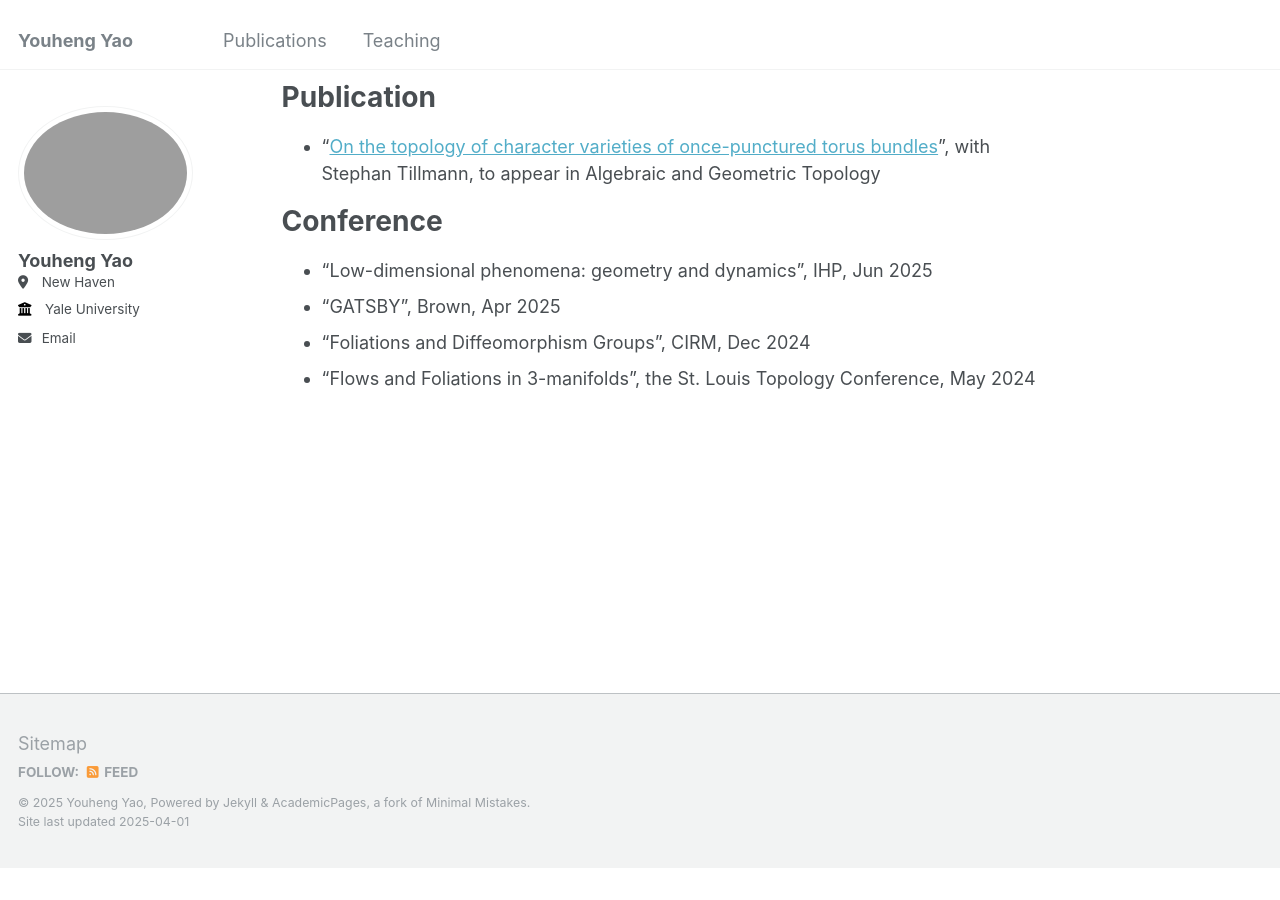
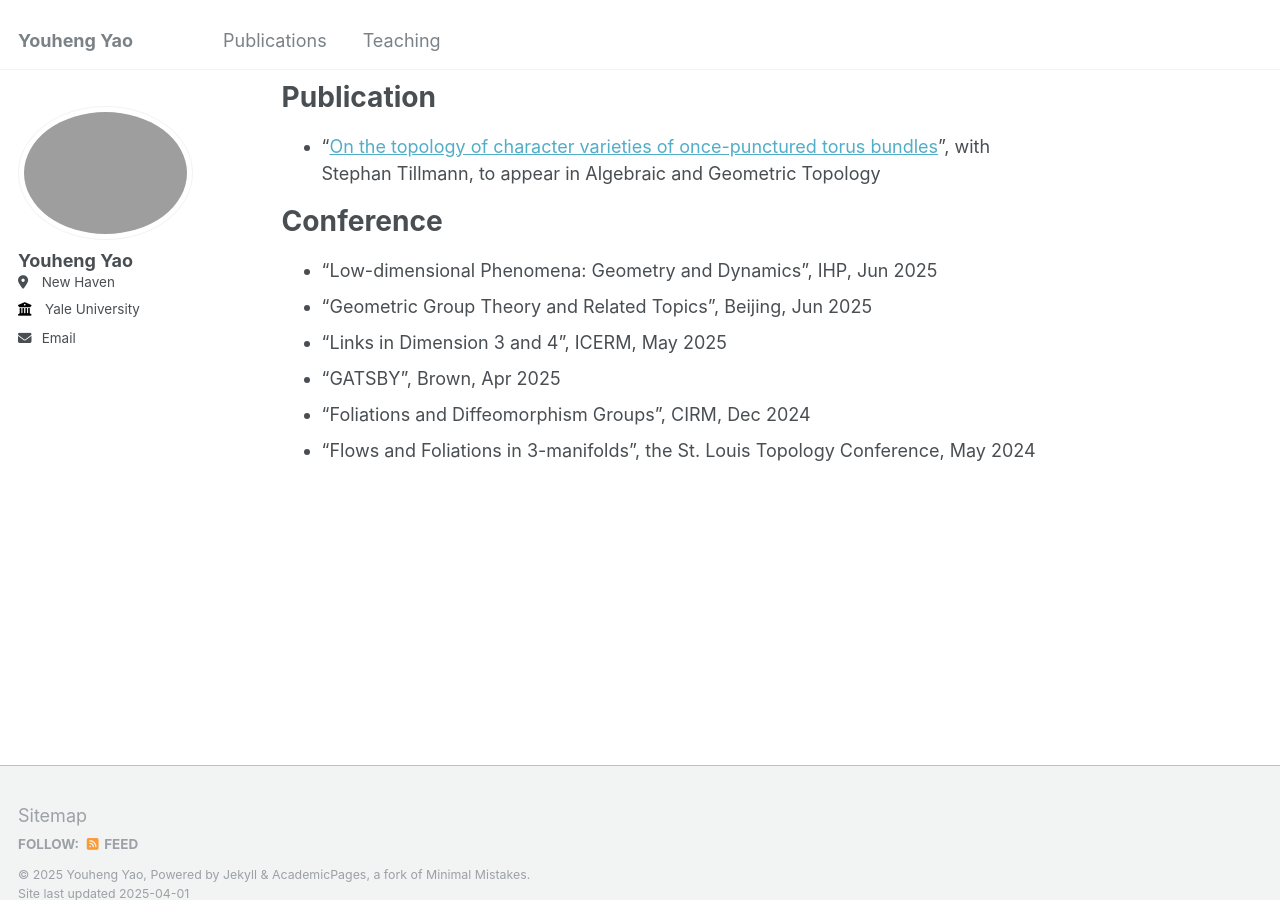
Before and after one commit to LionelYao/LionelYao.github.io, a Jekyll site: the page built from _pages/about.md, in a window 1280 px wide and 900 px high, scrolled down 508 px. Built offline with Jekyll 4.4.1, drawn with Linux system fonts in a browser that asks for light colours; a script that is not in the unit is left out; before the commit the page ends 1375 px from its top, so only the background shows below that.

Commit message:
Update about.md

```diff
--- a/_pages/about.md
+++ b/_pages/about.md
@@ -30,7 +30,9 @@ Publication
 
 Conference
 ======
-- "Low-dimensional phenomena: geometry and dynamics", IHP, Jun 2025
+- "Low-dimensional Phenomena: Geometry and Dynamics", IHP, Jun 2025
+- "Geometric Group Theory and Related Topics", Beijing, Jun 2025
+- "Links in Dimension 3 and 4", ICERM, May 2025
 - "GATSBY", Brown, Apr 2025
 - "Foliations and Diffeomorphism Groups", CIRM, Dec 2024
 - "Flows and Foliations in 3-manifolds", the St. Louis Topology Conference, May 2024
```
